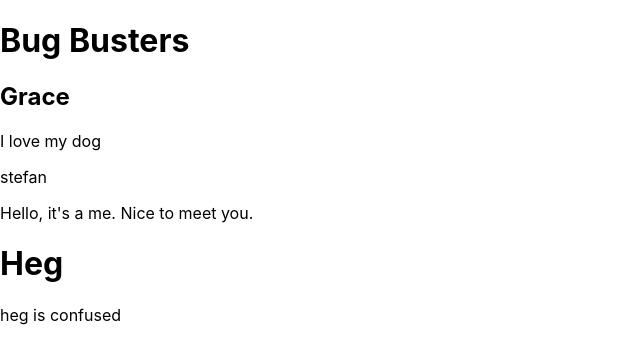
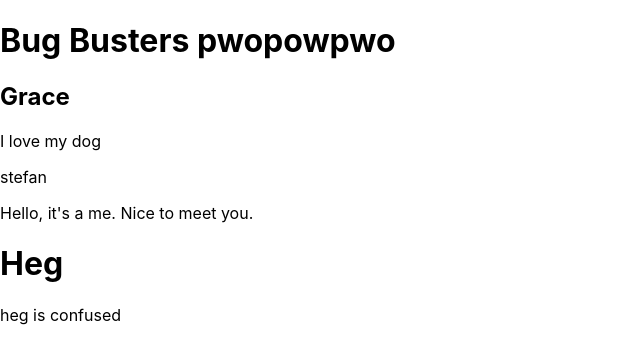
Before and after one commit to gracenarez333/fiking-work-flaow, a React (Create React App) app: page / in a window 1280 px wide. Shown: the top 364 px of the page, without its empty margins (0-640 px from the left). Built offline with nearby package versions, Linux system fonts and the light colour scheme.

Commit message:
powpowpow

```diff
--- a/src/App.js
+++ b/src/App.js
@@ -5,7 +5,7 @@ import Heg from "./Heg"
 export default function App() {
   return (
     <>
-      <h1>Bug Busters</h1>
+      <h1>Bug Busters pwopowpwo</h1>
       <Grace />
       <Stefan />
       <Heg />
```
